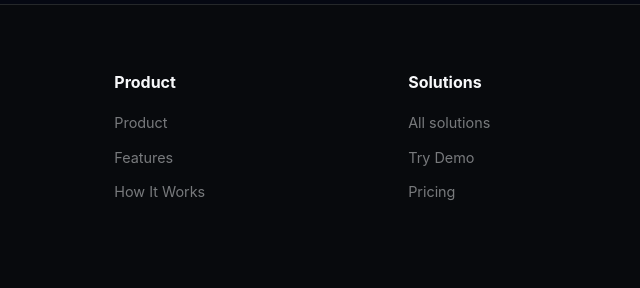
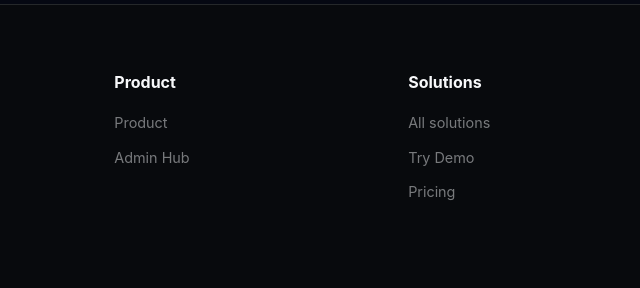
Before and after one commit to hamzakhalilbhatti-stack/orderrise-website, a plain HTML site: page privacy.html in a window 1280 px wide. Shown: the part 1046-1334 px from the top of the page, 302-942 px from the left. Drawn offline with Linux system fonts and the light colour scheme.

Commit message:
Update privacy.html

```diff
--- a/privacy.html
+++ b/privacy.html
@@ -10,7 +10,7 @@
     </nav>
 </div></header><main class="legal-page"><div class="container"><article><a class="back-link" href="index.html">← Return to OrderRise</a><p class="eyebrow">Privacy foundation</p><h1>Privacy and Demonstration Data</h1><p>The current website is a static product demonstration. It does not transmit the demo form information to a server.</p><h2>Demonstration information</h2><p>Taco Heat, customer names, addresses, order numbers, sales, delivery status and restaurant metrics are demonstration data and are not connected to a live restaurant.</p><h2>Production separation</h2><p>The public website does not contain production access tokens, database credentials, real customer information or private restaurant data.</p><h2>Before public commercial launch</h2><p>This page must be updated with the actual data controller, form processor, analytics tools, hosting details, retention periods, legal basis and contact information.</p></article></div></main><footer class="site-footer"><div class="container footer-grid">
 <div><img src="assets/orderrise-logo.svg" alt="OrderRise"><p>One WhatsApp Message. Your Entire Restaurant in Motion.</p></div>
-<div><strong>Product</strong><a href="product.html">Product</a><a href="features.html">Features</a><a href="how-it-works.html">How It Works</a></div>
+<div><strong>Product</strong><a href="index.html#product">Product</a><a href="product.html">Admin Hub</a></div>
 <div><strong>Solutions</strong><a href="solutions.html">All solutions</a><a href="index.html#demo">Try Demo</a><a href="pricing.html">Pricing</a></div>
 <div><strong>Company</strong><a href="about.html">About</a><a href="contact.html">Contact</a><a href="privacy.html">Privacy</a><a href="terms.html">Terms</a></div>
 </div><div class="footer-bottom"><div class="container"><span>© <span id="currentYear"></span> OrderRise.</span><span>Real 3D experience powered by WebGL.</span></div></div></footer><script src="script.js"></script></body></html>
```
